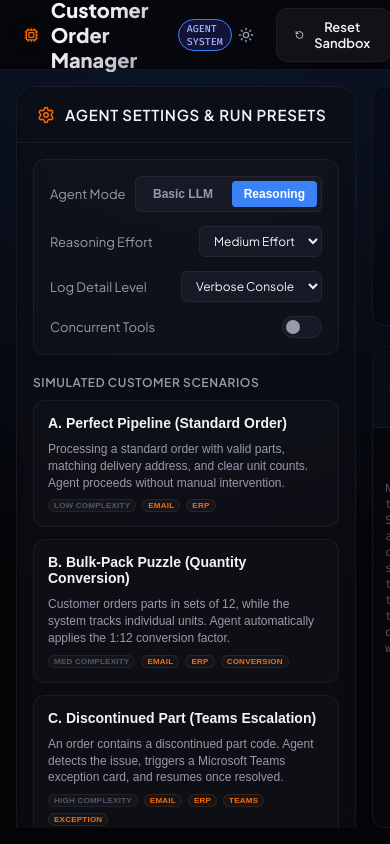
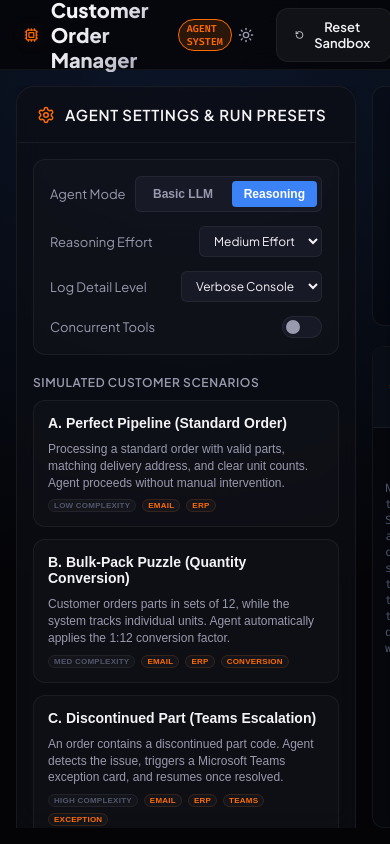
Before and after one commit to Tejal-Bhavsar/Customer-Order-Manager, a React (Vite) app: page / in a window 390 px wide. Both pictures are taken after a click on the button "Launch Sandbox". Built offline with nearby package versions, Linux system fonts and the light colour scheme.

Commit message:
fix: make middle node graph container, tab headers and logo-badge responsive to light-theme variable styles

```diff
--- a/src/App.css
+++ b/src/App.css
@@ -171,10 +171,10 @@ h1, h2, h3, h4, h5 {
 .logo-badge {
   font-family: var(--font-mono);
   font-size: 10px;
-  font-weight: 500;
-  background: rgba(79, 70, 229, 0.2);
-  border: 1px solid var(--accent-blue);
-  color: #a5b4fc;
+  font-weight: 600;
+  background: var(--accent-cyan-glow);
+  border: 1px solid var(--accent-cyan);
+  color: var(--accent-cyan);
   padding: 2px 8px;
   border-radius: 20px;
 }
@@ -641,7 +641,7 @@ input:checked + .slider-round:before {
 /* SVG Node Graph Styles */
 .node-graph-container {
   position: relative;
-  background: rgba(0, 0, 0, 0.2);
+  background: var(--graph-bg);
   border: 1px solid var(--border-color);
   border-radius: var(--radius-md);
   padding: 16px;
@@ -936,7 +936,7 @@ input:checked + .slider-round:before {
 .tabs-header {
   display: flex;
   border-bottom: 1px solid var(--border-color);
-  background: rgba(0, 0, 0, 0.1);
+  background: var(--bg-secondary);
   padding: 0 10px;
 }
 
```
